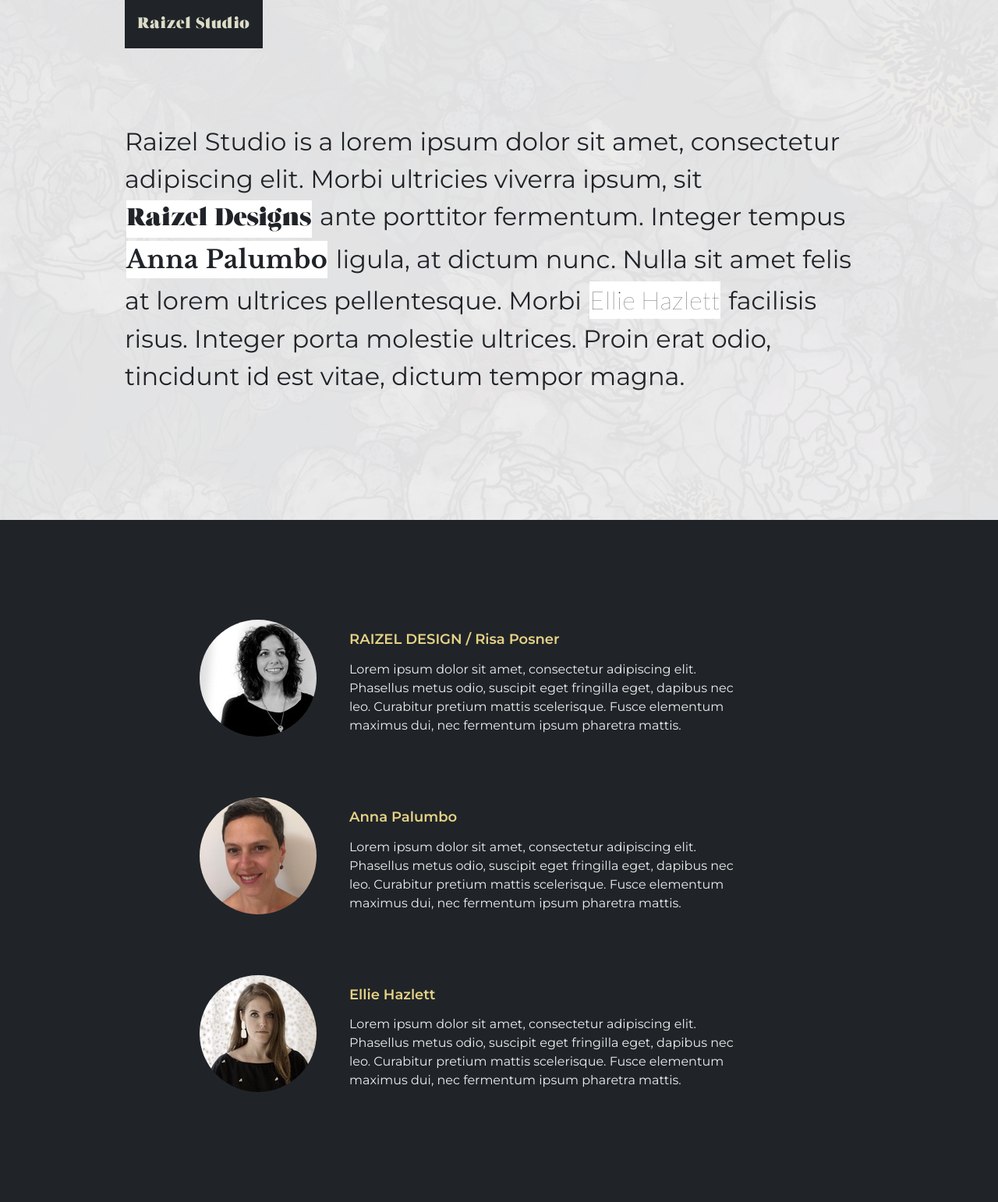
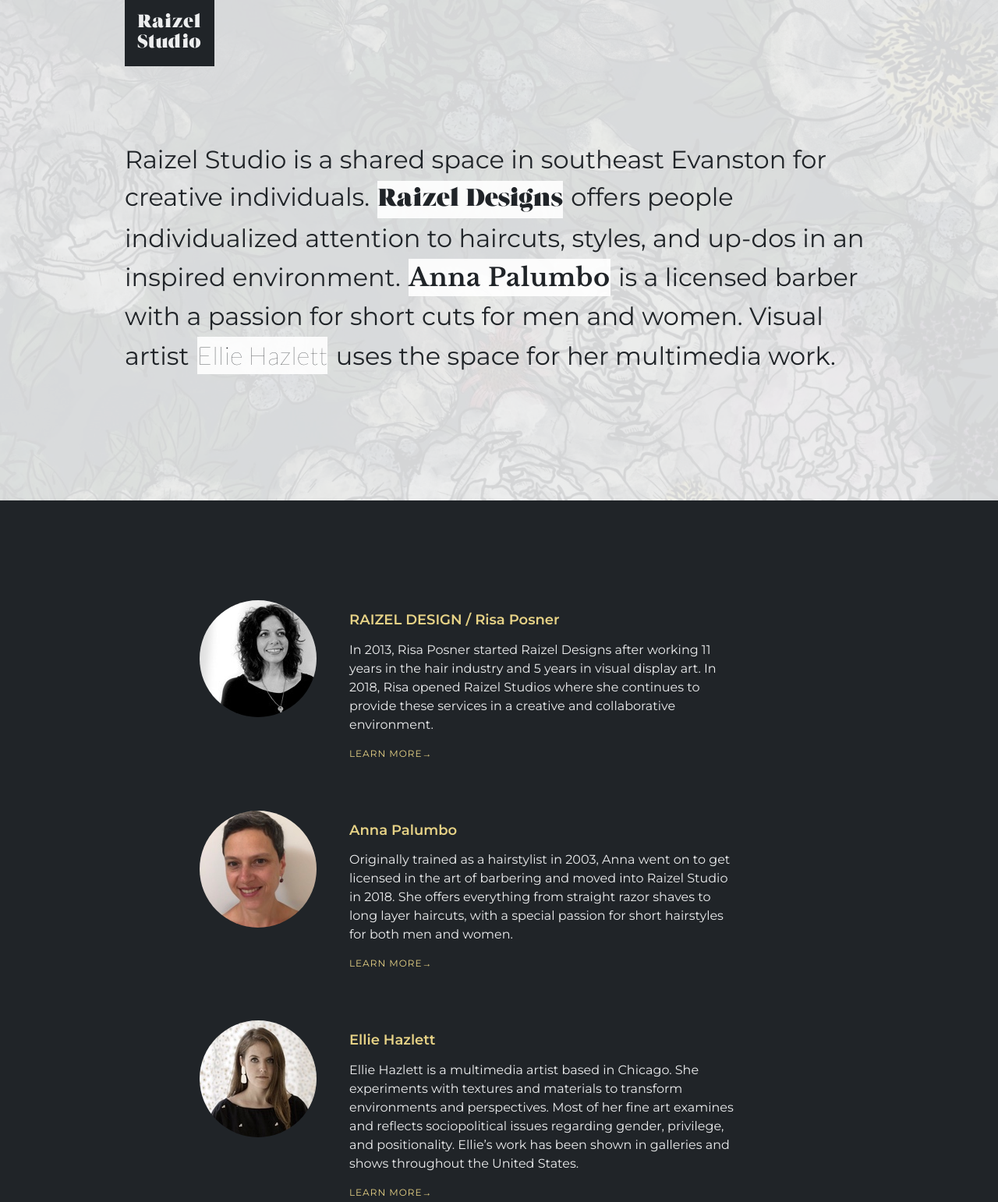
Before and after one commit to brodieaustin/raizelstudio-preview, a website: page site/index.html in a window 1280 px wide. Shown: the top 1542 px of the page at 78% size. Drawn offline with nearby package versions, Linux system fonts and the light colour scheme.

Commit message:
updates with real content

```diff
--- a/site/index.html
+++ b/site/index.html
@@ -15,19 +15,19 @@
   <link rel="preconnect" href="https://fonts.gstatic.com/" crossorigin>
   <link href="https://fonts.googleapis.com/css?family=Montserrat:400,500,600&display=swap" rel="stylesheet">
   <link href="https://fonts.googleapis.com/css?family=Libre+Baskerville:700&display=swap&text=AnaPlumbo" rel="stylesheet">
-  <link href="https://fonts.googleapis.com/css?family=Lato:100&display=swap&text=EliHazlt" rel="stylesheet">
+  <link href="https://fonts.googleapis.com/css?family=Lato:100&display=swap&text=ElieHazlt" rel="stylesheet">
   <link href="assets/css/styles.css" rel="stylesheet">
 </head>
 <body>
   <header role="banner" class="site-header">
     <div class="container">
-      <a href="#" class="brand">Raizel Studio</a>
+      <a href="#" class="brand">Raizel<br>Studio</a>
     </div>
   </header>
   <main role="main" class="site-content">
     <section class="intro-section">
       <div class="container">
-        <p>Raizel Studio is a lorem ipsum dolor sit amet, consectetur adipiscing elit. Morbi ultricies viverra ipsum, sit <a href="#" class="raizel-brand">Raizel Designs</a> ante porttitor fermentum. Integer tempus <a href="#" class="anna-brand">Anna Palumbo</a> ligula, at dictum nunc. Nulla sit amet felis at lorem ultrices pellentesque. Morbi <a href="#" class="ellie-brand">Ellie Hazlett</a> facilisis risus. Integer porta molestie ultrices. Proin erat odio, tincidunt id est vitae, dictum tempor magna.</p>
+        <p>Raizel Studio is a shared space in southeast Evanston for creative individuals. <a href="https://raizeldesigns.com" class="raizel-brand">Raizel Designs</a> offers people individualized attention to haircuts, styles, and up-dos in an inspired environment. <a href="https://barberpalumbo.com" class="anna-brand">Anna Palumbo</a> is a licensed barber with a passion for short cuts for men and women. Visual artist <a href="https://www.elliehazlett.com" class="ellie-brand">Ellie Hazlett</a> uses the space for her multimedia work.</p>
       </div>
     </section>
     <section class="bios-section">
@@ -39,7 +39,8 @@
             </figure>
             <div class="bio-details">
               <h2>RAIZEL DESIGN / Risa Posner</h2>
-              <p>Lorem ipsum dolor sit amet, consectetur adipiscing elit. Phasellus metus odio, suscipit eget fringilla eget, dapibus nec leo. Curabitur pretium mattis scelerisque. Fusce elementum maximus dui, nec fermentum ipsum pharetra mattis.</p>
+              <p>In 2013, Risa Posner started Raizel Designs after working 11 years in the hair industry and 5 years in visual display art. In 2018, Risa opened Raizel Studios where she continues to provide these services in a creative and collaborative environment.</p>
+              <a href="" class="learn-more">Learn more</a>
             </div>
           </li>
           <li class="bio">
@@ -48,7 +49,8 @@
             </figure>
             <div class="bio-details">
               <h2>Anna Palumbo</h2>
-              <p>Lorem ipsum dolor sit amet, consectetur adipiscing elit. Phasellus metus odio, suscipit eget fringilla eget, dapibus nec leo. Curabitur pretium mattis scelerisque. Fusce elementum maximus dui, nec fermentum ipsum pharetra mattis.</p>
+              <p>Originally trained as a hairstylist in 2003, Anna went on to get licensed in the art of barbering and moved into Raizel Studio in 2018. She offers everything from straight razor shaves to long layer haircuts, with a special passion for short hairstyles for both men and women.</p>
+              <a href="" class="learn-more">Learn more</a>
             </div>
           </li>
           <li class="bio">
@@ -57,7 +59,8 @@
             </figure>
             <div class="bio-details">
               <h2>Ellie Hazlett</h2>
-              <p>Lorem ipsum dolor sit amet, consectetur adipiscing elit. Phasellus metus odio, suscipit eget fringilla eget, dapibus nec leo. Curabitur pretium mattis scelerisque. Fusce elementum maximus dui, nec fermentum ipsum pharetra mattis.</p>
+              <p>Ellie Hazlett is a multimedia artist based in Chicago. She experiments with textures and materials to transform environments and perspectives.  Most of her fine art examines and reflects sociopolitical issues regarding gender, privilege, and positionality. Ellie’s work has been shown in galleries and shows throughout the United States.</p>
+              <a href="" class="learn-more">Learn more</a>
             </div>
           </li>
         </ul>
--- a/src/scss/_base.scss
+++ b/src/scss/_base.scss
@@ -50,4 +50,16 @@ a{
     opacity: .7;
   }
 
+  &.learn-more{
+    display: block;
+    font-size: .75rem;
+    text-transform: uppercase;
+    color: $gold;
+    letter-spacing: 1px;
+
+    &:after{
+      content: "\2192"
+    }
+  }
+
 }
--- a/src/scss/_header.scss
+++ b/src/scss/_header.scss
@@ -1,5 +1,5 @@
 .site-header{
-  background-color: rgba($background-color, .95);
+  background-color: rgba($background-color, .90);
 
   .container{
     padding-top: 0;
@@ -11,8 +11,10 @@
   display: inline-block;
   padding: 1rem;
   background-color: $black;
-  color: $light-gold;
+  color: $grey;
   font-family: 'Grumpy 88';
-  font-size: 1.25rem;
+  font-size: 1.5rem;
+  line-height: 1.1;
   letter-spacing: 1px;
+  text-align: center;
 }
--- a/src/scss/_intro.scss
+++ b/src/scss/_intro.scss
@@ -1,7 +1,7 @@
 .intro-section{
   padding-top: 2rem;
   padding-bottom: 4rem;
-  background-color: rgba($background-color, .95);
+  background-color: rgba($background-color, .9);
 
   @media screen and (min-width: 48rem){
     padding-top: 4rem;
@@ -23,7 +23,7 @@
     color: $font-color;
     letter-spacing: .5px;
     white-space:  nowrap;
-    background-color: #fff;
+    background-color: rgba(#fff, .9);
   }
 }
 
```
Also changed, not shown: site/assets/css/styles.css.
